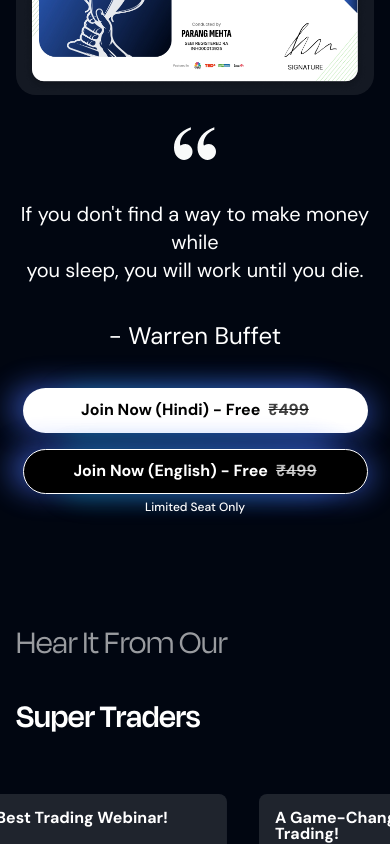
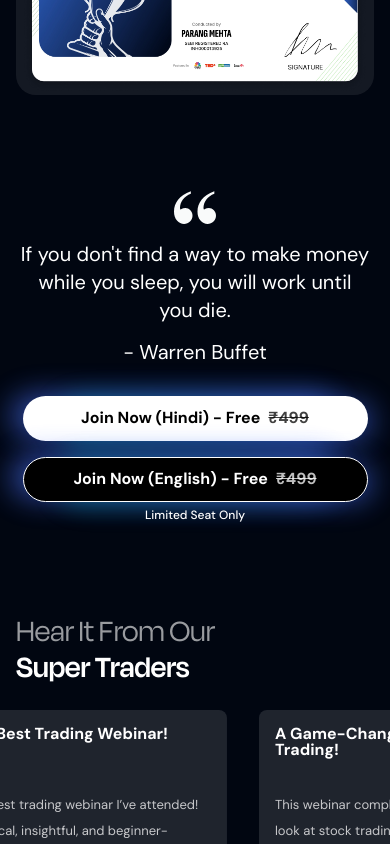
Before and after one commit to vikrantkkkk/algo-webinar, a React (Vite) app: page / in a window 390 px wide. Shown: the part 8540-9384 px from the top of the page. Built offline with nearby package versions, Linux system fonts and the light colour scheme; a web font is replaced by a local one.

Commit message:
super traders section completed now

```diff
--- a/src/components/Quotes.jsx
+++ b/src/components/Quotes.jsx
@@ -5,20 +5,22 @@ import { AnimateFromInside } from "../common/ScrollFadeIn";
 
 const Quotes = () => {
   return (
-    <div className="h-auto md:pt-20 pb-8 w-full flex flex-col justify-center items-center gap-10 md:px-8 px-4 text-white text-center bg-[#010611]">
+    <div className="h-auto md:pt-20 pt-16 pb-8 w-full flex flex-col justify-center items-center md:gap-6 gap-4 md:px-8 px-4 text-white text-center bg-[#010611]">
       <img src={quotes} alt="quotes" className="object-cover" />
       {/* Quote Section */}
       <div>
         <p className="font-normal md:text-[64px] text-[20px] md:leading-[72px] leading-[140%]">
-          If you don't find a way to make money while <br /> you sleep, you
-          will work until you die.
+          If you don't find a way to make money while <br className="md:block hidden" /> you sleep, you
+          will work until <br className="md:hidden block" /> you die.
         </p>
       </div>
-      <p className="font-normal text-[24px] leading-6">
+      <p className="font-normal text-[20px] leading-6">
         - Warren Buffet
       </p>
       <AnimateFromInside>
-        <CTAButton />
+        <div className="flex justify-center items-center md:mt-0 mt-4">
+          <CTAButton />
+        </div>
       </AnimateFromInside>
     </div>
   );
--- a/src/components/SuperTraders.jsx
+++ b/src/components/SuperTraders.jsx
@@ -98,10 +98,10 @@ const SuperTraders = () => {
   const continuousReviews = [...reviews, ...reviews, ...reviews, ...reviews];
 
   return (
-    <div className="flex flex-col items-center justify-center gap-10 bg-[#010611] w-full h-auto md:pt-28 pt-20 pb-8 relative overflow-hidden">
+    <div className="flex flex-col items-center justify-center gap-6  bg-[#010611] w-full h-auto md:pt-28 pt-20 md:pb-8 relative overflow-hidden">
       <div className="flex justify-start w-full md:px-40 px-4">
         <AnimateFromInside>
-          <h2 className="font-semibold text-white md:text-[56px] text-[34px] leading-[74px] font-degular">
+          <h2 className="font-semibold text-white md:text-[56px] text-[32px] md:leading-[74px] leading-[36px] font-degular">
             <span className="text-[#FFFFFF99] font-normal">
               Hear It From Our <br />
             </span>
```
